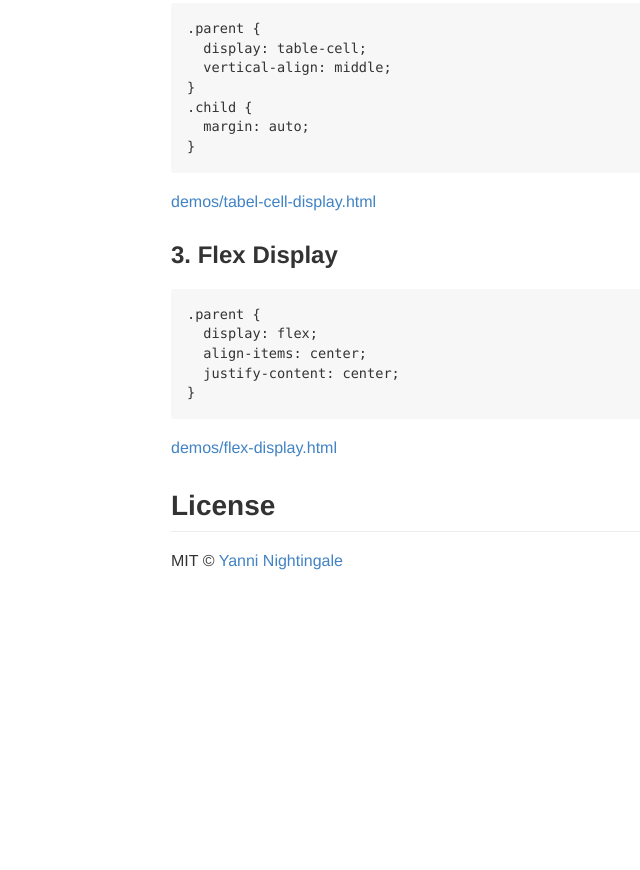
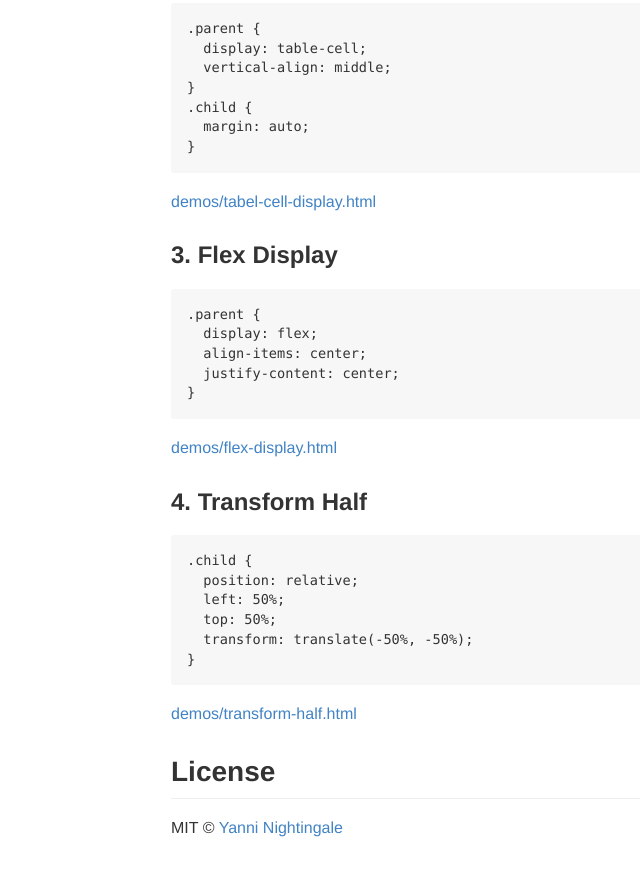
Before and after one commit to yanni4night/center-anything, a website: page index.html in a window 1280 px wide. Shown: the part 676-1546 px from the top of the page, without its empty margins (74-714 px from the left). Before the commit the page ends 1280 px from the top, so only its background shows below. Drawn offline with Linux system fonts and the light colour scheme.

Commit message:
add a case

```diff
--- a/index.html
+++ b/index.html
@@ -49,6 +49,15 @@
 }
 </code></pre>
 <p><a href="demos/flex-display.html">demos/flex-display.html</a></p>
+<h3 id="4-transform-half">4. Transform Half</h3>
+<pre><code class="lang-css">.child {
+  position: relative;
+  left: 50%;
+  top: 50%;
+  transform: translate(-50%, -50%);
+}
+</code></pre>
+<p><a href="demos/transform-half.html">demos/transform-half.html</a></p>
 <h2 id="license">License</h2>
 <p>MIT © <a href="http://yanni4night.com">Yanni Nightingale</a></p>
 
```
Also changed, not shown: demos/transform-half.html (added, +29 -0 lines), README.md.
